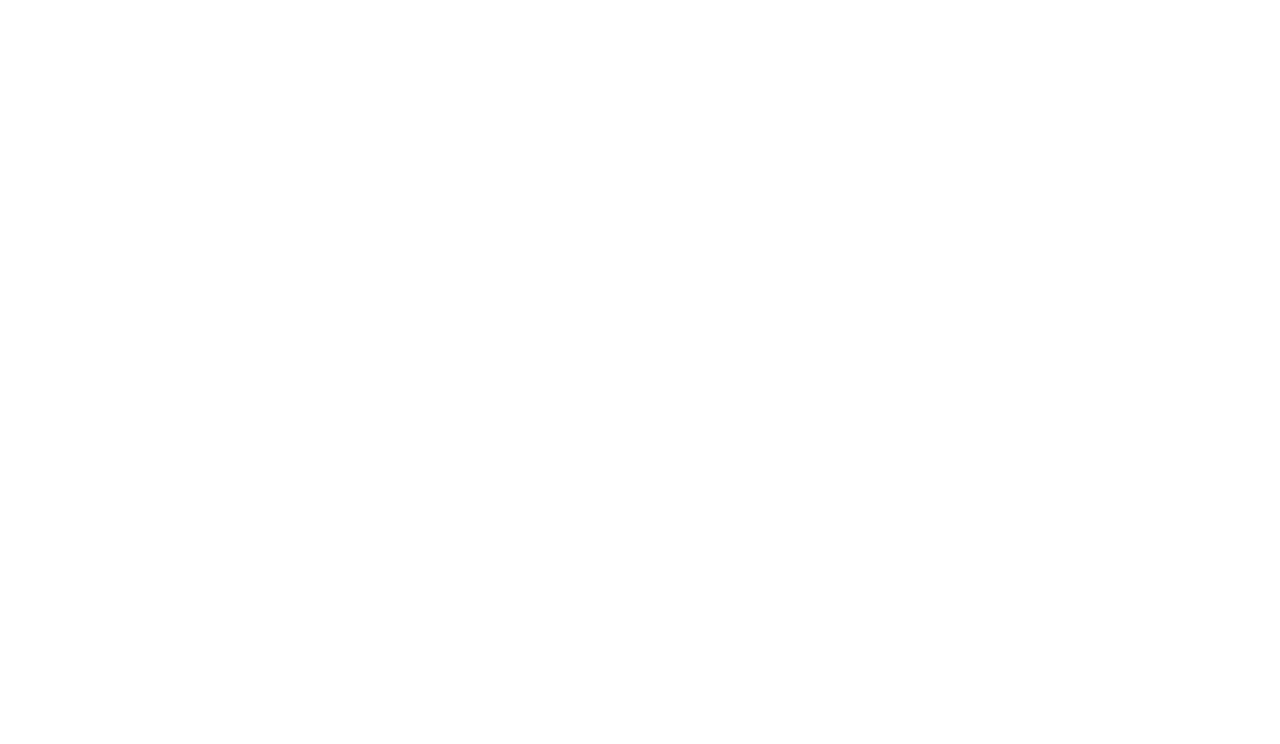
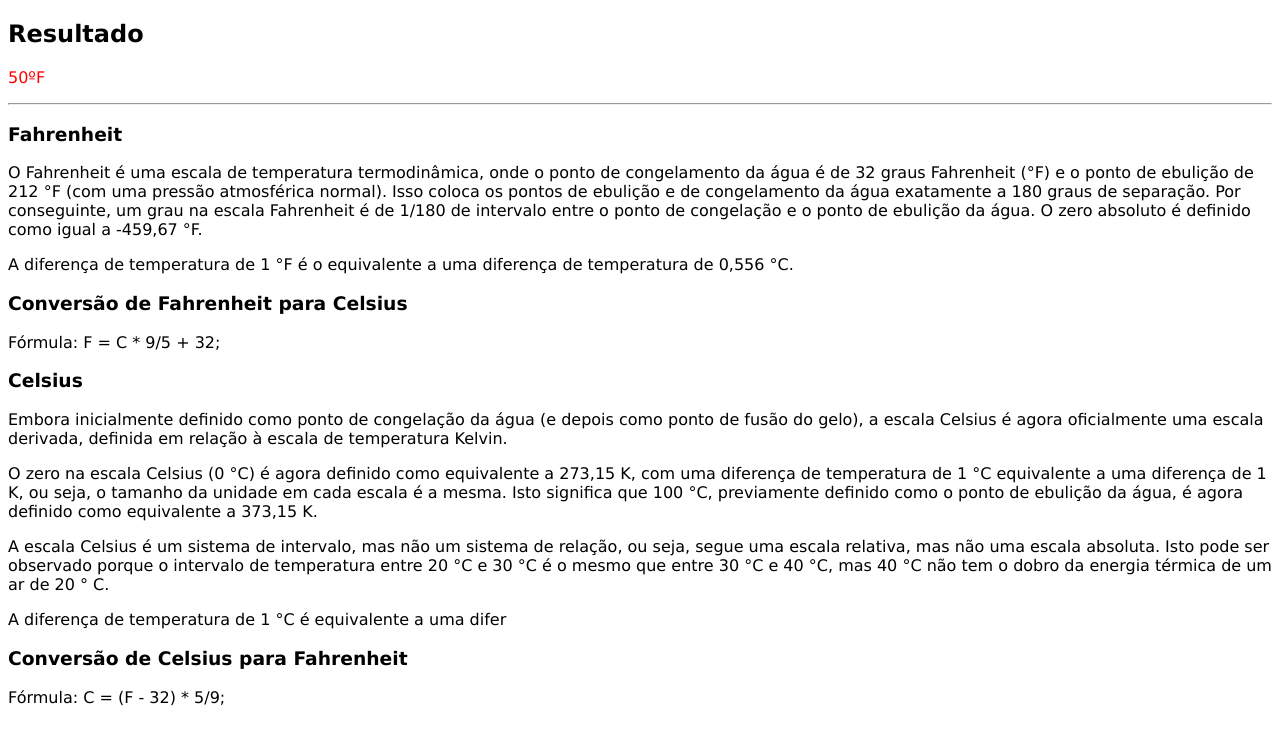
Before and after one commit to givisiez/transformDegree, a plain HTML site: page index.html in a window 1280 px wide. Drawn offline with Linux system fonts and the light colour scheme.

Commit message:
Update index.html

```diff
--- a/index.html
+++ b/index.html
@@ -1,9 +1,82 @@
 <!DOCTYPE html>
 <html lang="en">
 <head>
-  <title>Conversao de temperatura</title>
-  <script src="./script.js"></script>
+    <title>Conversao de temperatura</title>
+
+    <style>
+        body {
+            font-family: Verdana;
+        }
+        #result {color: red;}
+    </style>
 </head>
 <body>
+    <h2>Resultado</h2>
+    <p id="result"></p>
+
+    <hr />
+
+    <h3>Fahrenheit</h3>
+    <p>
+        O Fahrenheit é uma escala de temperatura termodinâmica, onde o ponto de congelamento da água é de 32 graus Fahrenheit (°F) e o ponto de ebulição de 212 °F (com uma pressão atmosférica normal). Isso coloca os pontos de ebulição e de congelamento da água exatamente a 180 graus de separação. Por conseguinte, um grau na escala Fahrenheit é de 1/180 de intervalo entre o ponto de congelação e o ponto de ebulição da água. O zero absoluto é definido como igual a -459,67 °F.
+    </p>
+    <p>
+        A diferença de temperatura de 1 °F é o equivalente a uma diferença de temperatura de 0,556 °C.
+    </p>
+
+    <h3>Conversão de Fahrenheit para Celsius</h3>
+    Fórmula: F = C * 9/5 + 32;
+
+    <h3>Celsius</h3>
+    <p>
+        Embora inicialmente definido como ponto de congelação da água (e depois como ponto de fusão do gelo), a escala Celsius é agora oficialmente uma escala derivada, definida em relação à escala de temperatura Kelvin.
+    </p>
+    <p>
+        O zero na escala Celsius (0 °C) é agora definido como equivalente a 273,15 K, com uma diferença de temperatura de 1 °C equivalente a uma diferença de 1 K, ou seja, o tamanho da unidade em cada escala é a mesma. Isto significa que 100 °C, previamente definido como o ponto de ebulição da água, é agora definido como equivalente a 373,15 K.
+    </p>
+    <p>
+        A escala Celsius é um sistema de intervalo, mas não um sistema de relação, ou seja, segue uma escala relativa, mas não uma escala absoluta. Isto pode ser observado porque o intervalo de temperatura entre 20 °C e 30 °C é o mesmo que entre 30 °C e 40 °C, mas 40 °C não tem o dobro da energia térmica de um ar de 20 ° C.
+    </p>
+
+    <p>
+        A diferença de temperatura de 1 °C é equivalente a uma difer
+    </p>
+
+    <h3>Conversão de Celsius para Fahrenheit</h3>
+    Fórmula: C = (F - 32) * 5/9;
+
+    <script>
+        function transformDegree(degree) {
+        const patternText = /[C,F]/g;
+        const patternNumber = /\d+/g;
+        const degreeExists = degree.toUpperCase().match(patternText);
+
+        if(!degreeExists) {
+            throw new Error('Grau ºC ou ºF nao identificado');
+        }
+
+        // F -> C || C -> F
+        let updatedDegree = Number(degree.match(patternNumber));
+        if(degreeExists[0] === "F") {
+            var formula = fahrenheit => (fahrenheit - 32) * 5/9;
+            var degreeSign = 'ºC';
+        } else if(degreeExists[0] === "C") {
+            var formula = celcius => celcius * 9/5 + 32;
+            var degreeSign = 'ºF';
+        }
+
+        return formula(updatedDegree) + degreeSign;
+        }
+
+        // RESULT
+        try{
+            // console.log(transformDegree('10c')); // C -> F
+            // console.log(transformDegree('50f')); // F -> C
+
+            document.getElementById("result").innerHTML = transformDegree('10c');
+        } catch(e) {
+            console.log(e.message);
+        }
+    </script>
 </body>
 </html>
```
